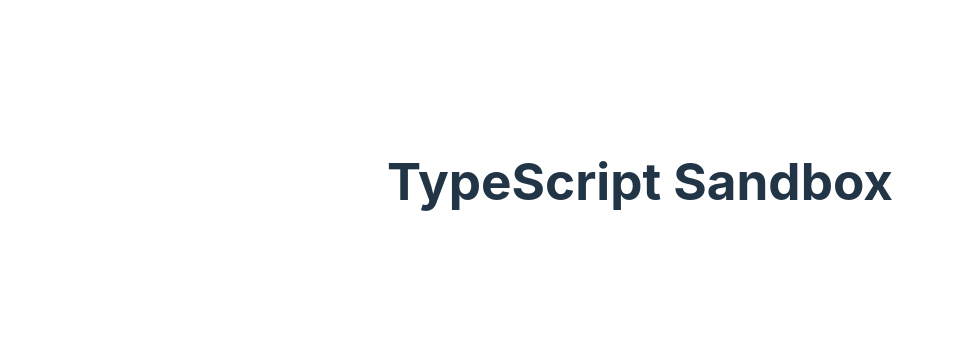
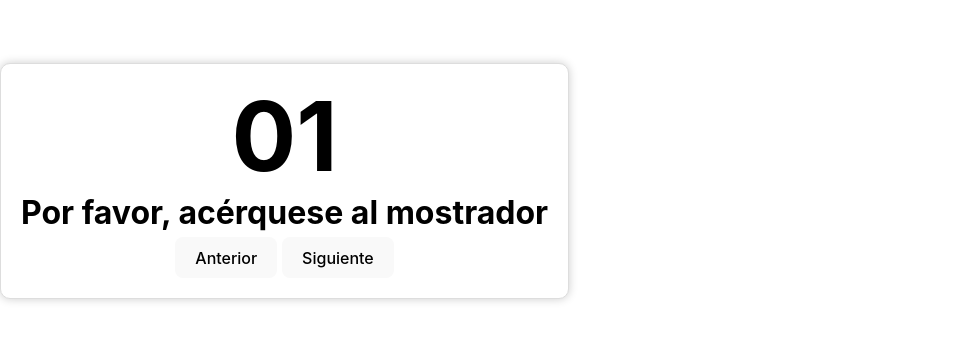
Before and after one commit to Etana87/bootcamp-js-04-funciones, a website built with Vite: page index.html in a window 1280 px wide. Shown: the part 219-560 px from the top of the page, without its empty margins (0-954 px from the left). Built offline with nearby package versions, Linux system fonts and the light colour scheme.

Commit message:
Ejercicio

```diff
--- a/index.html
+++ b/index.html
@@ -4,11 +4,17 @@
     <meta charset="UTF-8" />
     <link rel="icon" type="image/svg+xml" href="/vite.svg" />
     <meta name="viewport" content="width=device-width, initial-scale=1.0" />
-    <title>Vite + TS</title>
+    <title>Módulo 4: Funciones</title>
   </head>
   <body>
-    <div id="app">
-      <h1>TypeScript Sandbox</h1>
+    <div class="turno-display" id="display">
+      <h1 class="numero-turno" id="number">01</h1>
+      <p class="texto-turno">Por favor, acérquese al mostrador</p>
+
+      <div class="buttons">
+        <button id="prevButton">Anterior</button>
+        <button id="nextButton">Siguiente</button>
+      </div>
     </div>
     <script type="module" src="/src/main.ts"></script>
   </body>
--- a/package.json
+++ b/package.json
@@ -14,7 +14,7 @@
     "@types/jest": "^29.5.0",
     "typescript": "^4.9.3",
     "vite": "^4.1.0",
-    "vite-plugin-checker": "^0.5.6",
+    "vite-plugin-checker": "^0.8.0",
     "vitest": "^0.29.8"
   }
 }
--- a/src/main.ts
+++ b/src/main.ts
@@ -1,3 +1,29 @@
 import "./style.css";
 
-console.log("Hello Typescript!");
+// VARIABLES
+let turno: number = 0;
+
+// ELEMENTOS
+const numberDisplay = document.getElementById("number") as HTMLButtonElement;
+const prevButton = document.getElementById("prevButton") as HTMLButtonElement;
+const nextButton = document.getElementById("nextButton") as HTMLButtonElement;
+
+//FUNCIÓN ACTUALIZAR A DOS NÚMEROS
+function actualizarDisplay() {
+     numberDisplay.innerText = turno.toString().padStart(2, "0");
+   }
+
+//CAMBIAR DE TURNO
+// Botón "Siguiente"
+nextButton.addEventListener("click", () => {
+    turno++;
+    actualizarDisplay();
+});
+
+// Botón "Anterior"
+prevButton.addEventListener("click", () => {
+    if (turno > 0) {
+        turno--;
+        actualizarDisplay();
+    }
+});
--- a/src/style.css
+++ b/src/style.css
@@ -83,6 +83,32 @@
   outline: 4px auto -webkit-focus-ring-color;
 }
 
+.turno-display {
+  display: flex;
+  flex-direction: column;
+  align-items: center;
+  justify-content: center;
+  background-color: #fff;
+  color: #000;
+  border: 1px solid #ddd;
+  padding: 20px;
+  border-radius: 10px;
+  box-shadow: 0 0 10px rgba(0, 0, 0, 0.2);
+}
+
+.numero-turno {
+  font-size: 6rem;
+  font-weight: bold;
+  margin: 0;
+}
+
+.texto-turno {
+  font-size: 2rem;
+  font-weight: bold;
+  margin: 0;
+  text-align: center;
+}
+
 @media (prefers-color-scheme: light) {
   :root {
     color: #213547;
```
Also changed, not shown: 1 other file.
